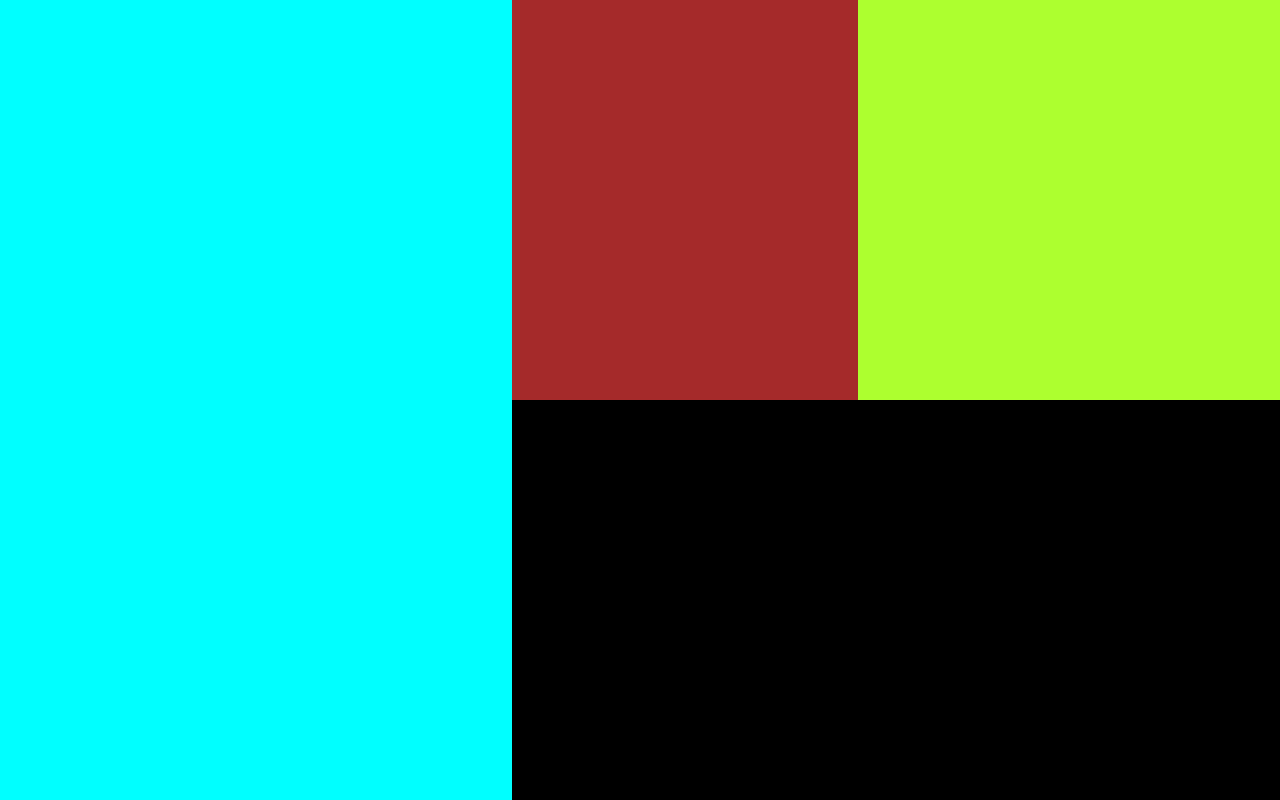
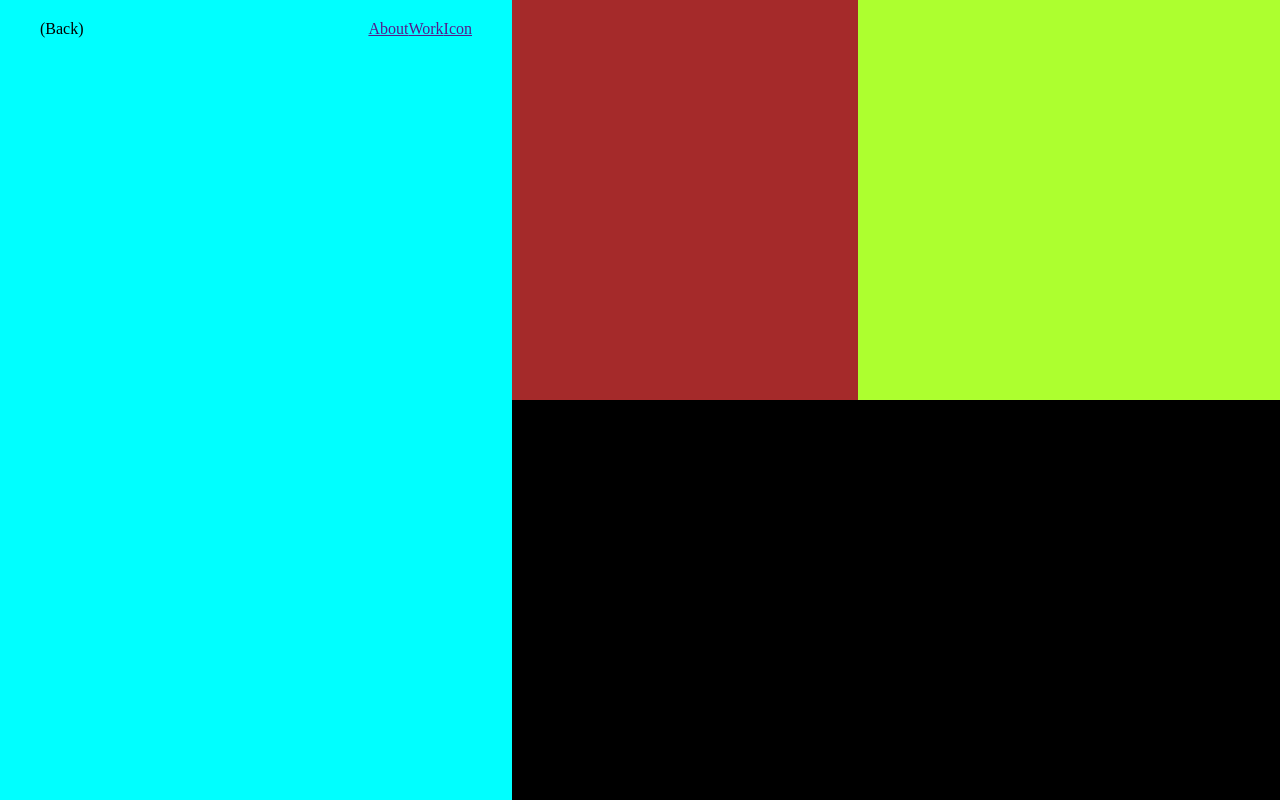
Before and after one commit to itsmeshashank13/landingPage_1, a plain HTML site: page index.html in a window 1280 px wide. Drawn offline with Linux system fonts and the light colour scheme.

Commit message:
created the left section nav

```diff
--- a/index.html
+++ b/index.html
@@ -8,7 +8,18 @@
 </head>
 <body>
     <div id="main">
-        <div id="leftDiv"></div>
+        <div id="leftDiv">
+            <div id="lnav">
+                <div id="lnavl">
+                    (Back)
+                </div>
+                <div id="lnavr">
+                    <a href="">About</a>
+                    <a href="">Work</a>
+                    <a href="">Icon</a>
+                </div>
+            </div>
+        </div>
         <div id="rightDiv">
             <div id="topRight">
                 <div id="topRightL"></div>
--- a/style.css
+++ b/style.css
@@ -49,3 +49,15 @@
     height: 100%;
     background-color: greenyellow;
 }
+
+#lnav {
+    display: flex;
+    justify-content: space-between;
+    margin: 20px 0 0 40px;
+}
+
+#lnav #lnavr {
+    display: flex;
+    align-items: center;
+    margin: 0 40px 0 30px;
+}
```
